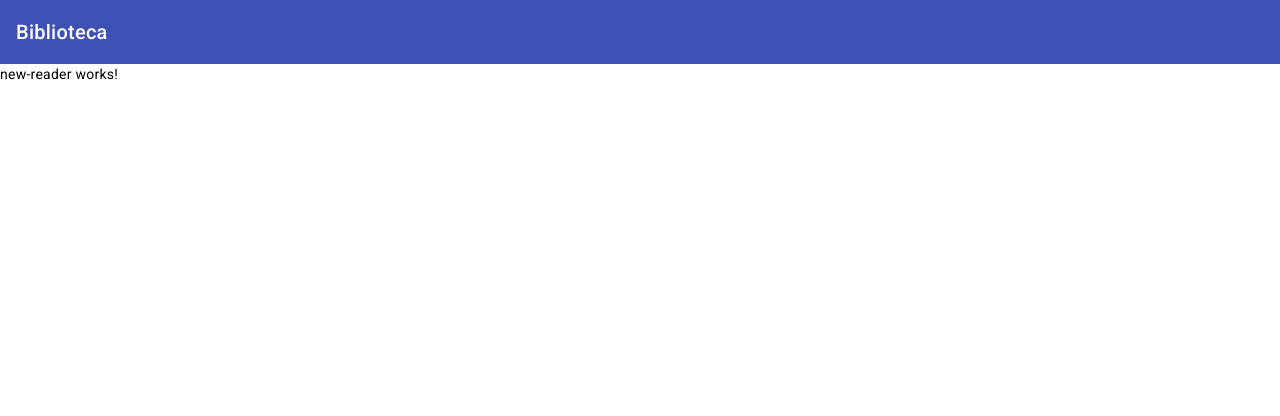
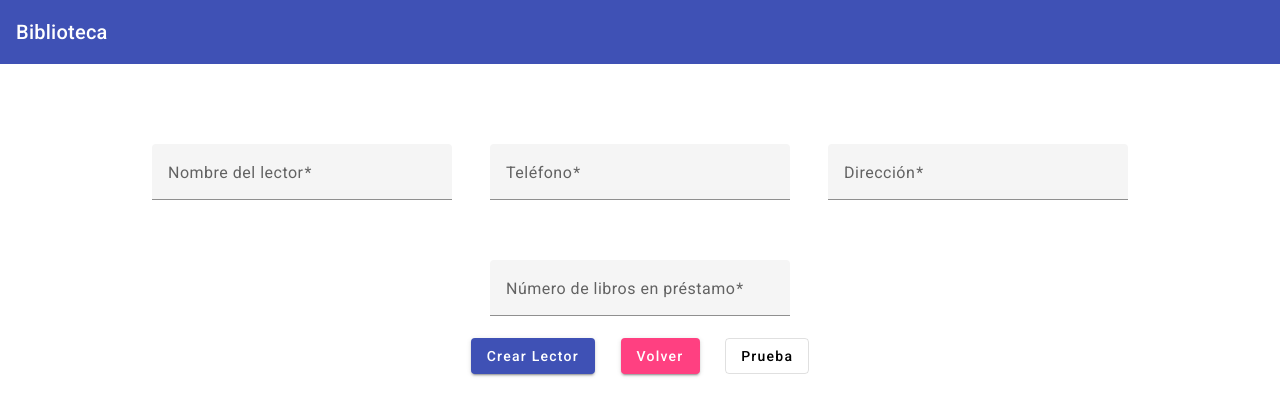
Before and after one commit to Yelose/bibliotecaFront, an Angular app: page /new-reader in a window 1280 px wide. Shown: the top 416 px of the page. Built offline with nearby package versions, Linux system fonts and the light colour scheme.

Commit message:
new book, new reader formularios reactivos, que funcionaron y de repente dejaron de funcionar

```diff
--- a/src/app/app.module.ts
+++ b/src/app/app.module.ts
@@ -36,7 +36,9 @@ import { DetailsReaderComponent } from './pages/details-reader/details-reader.co
     BrowserModule,
     AppRoutingModule,
     BrowserAnimationsModule,
-    MaterialModule, HttpClientModule
+    MaterialModule,
+    HttpClientModule,
+    ReactiveFormsModule
   ],
   providers: [],
   bootstrap: [AppComponent]
--- a/src/app/pages/new-book/new-book.component.html
+++ b/src/app/pages/new-book/new-book.component.html
@@ -1,33 +1,39 @@
-<form [formGroup]="formBook" (ngSubmit)="addBook()" >
+<div class="container">
+    <form [formGroup]="formBook" (ngSubmit)="addBook()">
         <mat-form-field floatLabel="auto" color="primary" appearance="fill">
             <mat-label>Nombre del libro</mat-label>
             <input matInput required value={{book.nombreLibro}} formControlName="nombreLibro">
-        <mat-hint>El libro tiene que tener un nombre</mat-hint>
+            <mat-error *ngIf="nombreLibro?.errors?.['required']">Este campo es obligatorio</mat-error>
         </mat-form-field>
         <mat-form-field floatLabel="auto" color="primary" appearance="fill">
             <mat-label>Género</mat-label>
             <input matInput required value={{book.genero}} formControlName="genero">
-        <mat-hint>Comedia, drama...</mat-hint>
+            <mat-error *ngIf="genero?.errors?.['required']">Este campo es obligatorio</mat-error>
         </mat-form-field>
         <mat-form-field floatLabel="auto" color="primary" appearance="fill">
             <mat-label>Editorial</mat-label>
             <input matInput required value={{book.editorial}} formControlName="editorial">
-        <mat-hint>Editorial del libro</mat-hint>
+            <mat-error *ngIf="editorial?.errors?.['required']">Este campo es obligatorio</mat-error>
         </mat-form-field>
         <mat-form-field floatLabel="auto" color="primary" appearance="fill">
             <mat-label>Año</mat-label>
             <input matInput required value={{book.anyo}} formControlName="anyo">
-        <mat-hint>Año de la edición</mat-hint>
+            <mat-error *ngIf="anyo?.errors?.['required']">Este campo es obligatorio</mat-error>
         </mat-form-field>
         <mat-form-field floatLabel="auto" color="primary" appearance="fill">
             <mat-label>Nombre del Autor</mat-label>
             <input matInput required value={{book.autor}} formControlName="autor">
-        <mat-hint>Autor del libro</mat-hint>
+            <mat-error *ngIf="autor?.errors?.['required']">Este campo es obligatorio</mat-error>
         </mat-form-field>
         <mat-form-field floatLabel="auto" color="primary" appearance="fill">
             <mat-label>Número de copias</mat-label>
             <input matInput required value={{book.numeroCopias}} formControlName="numeroCopias">
-        <mat-hint>Número de libros iguales</mat-hint>
+            <mat-error *ngIf="numeroCopias?.errors?.['required']">Este campo es obligatorio</mat-error>
         </mat-form-field>
+    </form>
+    <div class="buttons">
         <button mat-raised-button color="primary" type="submit">Crear Libro</button>
-</form>
+        <button mat-raised-button color="accent" routerLink="/home">Volver</button>
+    </div>
+
+</div>
--- a/src/app/pages/new-book/new-book.component.scss
+++ b/src/app/pages/new-book/new-book.component.scss
@@ -0,0 +1,22 @@
+.container {
+    display: flex;
+    flex-direction: column;
+    align-items: center;
+    padding: 10vh 3vw;
+    form {
+        display: flex;
+        justify-content: center;
+        flex-wrap: wrap;
+        gap: 3vw;
+        mat-form-field {
+            min-width: 300px;
+        }
+    }
+    button {
+        width: fit-content;
+    }
+    .buttons {
+        display: flex;
+        gap: 2vw;
+    }
+}
--- a/src/app/pages/new-book/new-book.component.ts
+++ b/src/app/pages/new-book/new-book.component.ts
@@ -12,6 +12,7 @@ import { MainService } from 'src/app/services/main-service.service';
 export class NewBookComponent {
   public formBook: FormGroup;
   public book: BookModel;
+
   constructor(private service: MainService, private router: Router, public fb: FormBuilder) {
     this.book = new BookModel;
     this.formBook = fb.group(
@@ -26,8 +27,32 @@ export class NewBookComponent {
     )
   }
 
+  get nombreLibro() {
+    return this.formBook.get('nombreLibro');
+  }
+  get genero() {
+    return this.formBook.get('genero');
+  }
+  get editorial() {
+    return this.formBook.get('editorial');
+  }
+  get anyo() {
+    return this.formBook.get('anyo');
+  }
+  get autor() {
+    return this.formBook.get('autor');
+  }
+  get numeroCopias() {
+    return this.formBook.get('numeroCopias');
+  }
+
   async addBook(): Promise<void> {
-    await this.service.book.CreateBook(this.book)
+
+    const { nombreLibro, genero, editorial, anyo, autor, numeroCopias} = this.formBook.value;
+    if(!this.formBook.valid || !nombreLibro || !genero || !editorial || !anyo || !autor || !numeroCopias){
+      return;
+    }
+    await this.service.book.CreateBook(this.formBook.value)
     this.router.navigate(["home"])
   }
 
--- a/src/app/pages/new-reader/new-reader.component.html
+++ b/src/app/pages/new-reader/new-reader.component.html
@@ -1 +1,29 @@
-<p>new-reader works!</p>
+<div class="container">
+    <form [formGroup]="formReader" (ngSubmit)="prueba()">
+        <mat-form-field floatLabel="auto" color="primary" appearance="fill">
+            <mat-label>Nombre del lector</mat-label>
+            <input matInput required value={{reader.nombreLector}} formControlName="nombreLector">
+            <mat-error *ngIf="nombreLector?.errors?.['required']">Este campo es obligatorio</mat-error>
+        </mat-form-field>
+        <mat-form-field floatLabel="auto" color="primary" appearance="fill">
+            <mat-label>Teléfono</mat-label>
+            <input matInput required value={{reader.telefono}} formControlName="telefono">
+            <mat-error *ngIf="telefono?.errors?.['required']">Este campo es obligatorio</mat-error>
+        </mat-form-field>
+        <mat-form-field floatLabel="auto" color="primary" appearance="fill">
+            <mat-label>Dirección</mat-label>
+            <input matInput required value={{reader.direccion}} formControlName="direccion">
+            <mat-error *ngIf="direccion?.errors?.['required']">Este campo es obligatorio</mat-error>
+        </mat-form-field>
+        <mat-form-field floatLabel="auto" color="primary" appearance="fill">
+            <mat-label>Número de libros en préstamo</mat-label>
+            <input matInput required value={{reader.nLibrosPrestados}} formControlName="nLibrosPrestados">
+            <mat-error *ngIf="nLibrosPrestados?.errors?.['required']">Este campo es obligatorio</mat-error>
+        </mat-form-field>
+    </form>
+    <div class="buttons">
+        <button mat-raised-button color="primary">Crear Lector</button>
+        <button mat-raised-button color="accent" routerLink="/home">Volver</button>
+        <button mat-stroked-button type="submit">Prueba</button>
+    </div>
+</div>
--- a/src/app/pages/new-reader/new-reader.component.scss
+++ b/src/app/pages/new-reader/new-reader.component.scss
@@ -0,0 +1,24 @@
+.container {
+    display: flex;
+    flex-direction: column;
+    align-items: center;
+    padding: 10vh 3vw;
+    form {
+        display: flex;
+        justify-content: center;
+        flex-wrap: wrap;
+        gap: 3vw;
+
+        mat-form-field {
+            min-width: 300px;
+        }
+    }
+    button {
+        width: fit-content;
+    }
+    .buttons {
+        display: flex;
+        gap: 2vw;
+    }
+
+}
--- a/src/app/pages/new-reader/new-reader.component.ts
+++ b/src/app/pages/new-reader/new-reader.component.ts
@@ -1,4 +1,8 @@
 import { Component } from '@angular/core';
+import { FormBuilder, FormGroup, Validators } from '@angular/forms';
+import { Router } from '@angular/router';
+import ReaderModel from 'src/app/models/readerModel';
+import { MainService } from 'src/app/services/main-service.service';
 
 @Component({
   selector: 'app-new-reader',
@@ -6,5 +10,45 @@ import { Component } from '@angular/core';
   styleUrls: ['./new-reader.component.scss']
 })
 export class NewReaderComponent {
+  public formReader: FormGroup;
+  public reader: ReaderModel;
+  constructor(private service: MainService, private router: Router, public fb: FormBuilder) {
+    this.reader = new ReaderModel;
+    this.formReader = fb.group(
+      {
+        nombreLector: ["", Validators.required],
+        telefono: ["", Validators.required],
+        direccion: ["", Validators.required],
+        nLibrosPrestados: ["", Validators.required],
+      }
+    )
+  }
 
+  get nombreLector() {
+    return this.formReader.get('nombreLector');
+  }
+  get telefono() {
+    return this.formReader.get('telefono');
+  }
+  get direccion() {
+    return this.formReader.get('direccion');
+  }
+  get nLibrosPrestados() {
+    return this.formReader.get('nLibrosPrestados');
+  }
+
+  prueba(){
+    console.log("Esto es una prueba")
+  }
+  async addReader(): Promise<void> {
+    console.log("¿me oyes?")
+    const { nombreLector, telefono, direccion, nLibrosPrestados} = this.formReader.value;
+    console.log(this.formReader.value);
+    if(!this.formReader.valid || !nombreLector || !telefono || !direccion || !nLibrosPrestados){
+      return;
+    }
+    await this.service.reader.CreateReader(this.formReader.value)
+    console.log(this.formReader.value);
+    this.router.navigate(["home"])
+  }
 }
```
Lines whose indentation alone changed are shown as unchanged.
